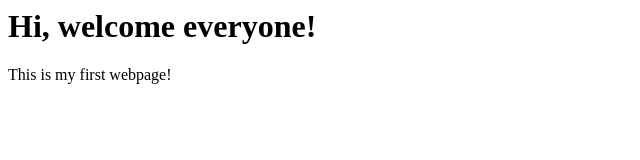
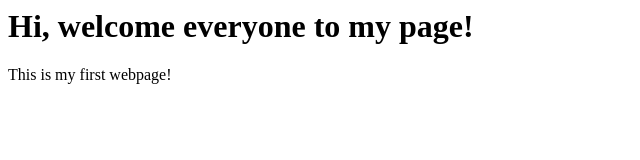
Before and after one commit to rice0069/mtm6130-demo, a plain HTML site: page index.html in a window 1280 px wide. Shown: the whole page, without its empty margins (0-640 px from the left). Drawn offline with Linux system fonts and the light colour scheme.

Commit message:
adds third update

```diff
--- a/index.html
+++ b/index.html
@@ -1,3 +1,3 @@
-<h1>Hi, welcome everyone!</h1>
+<h1>Hi, welcome everyone to my page!</h1>
 
 <p>This is my first webpage!</p>
```
